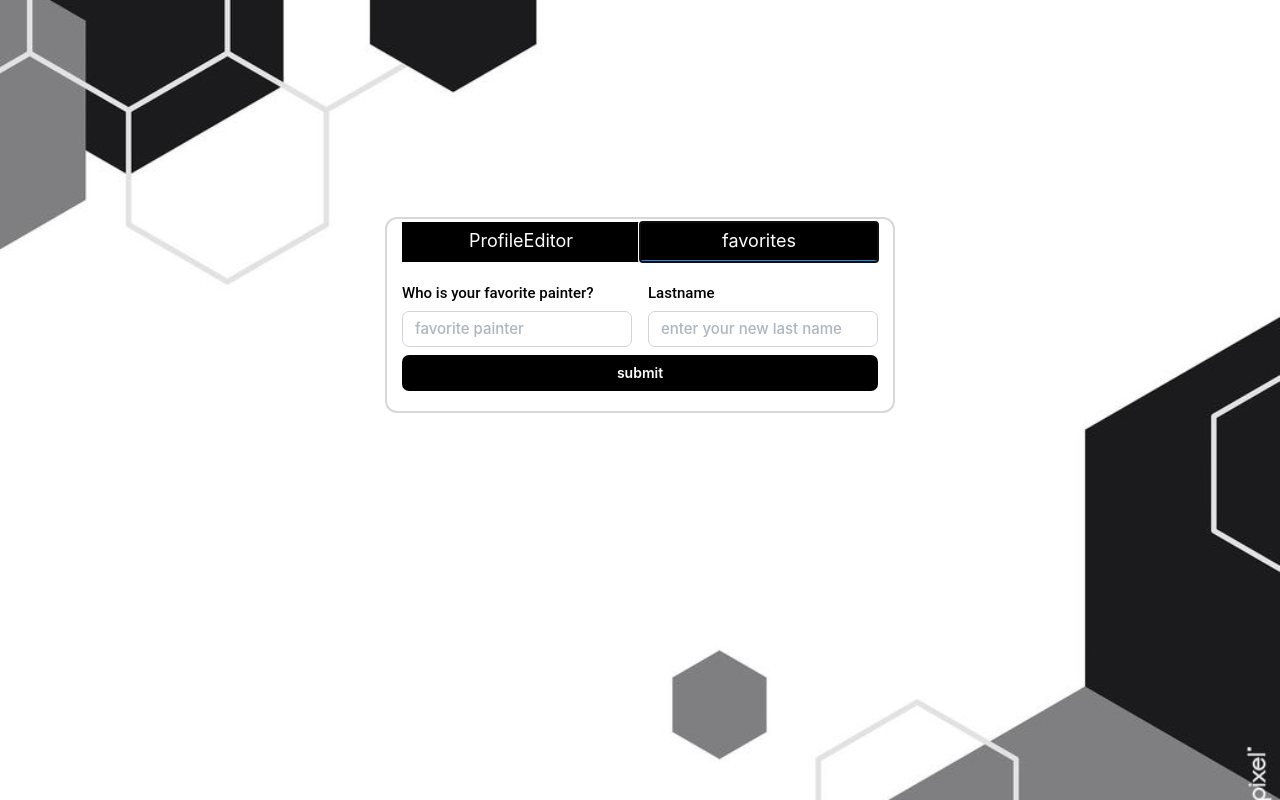
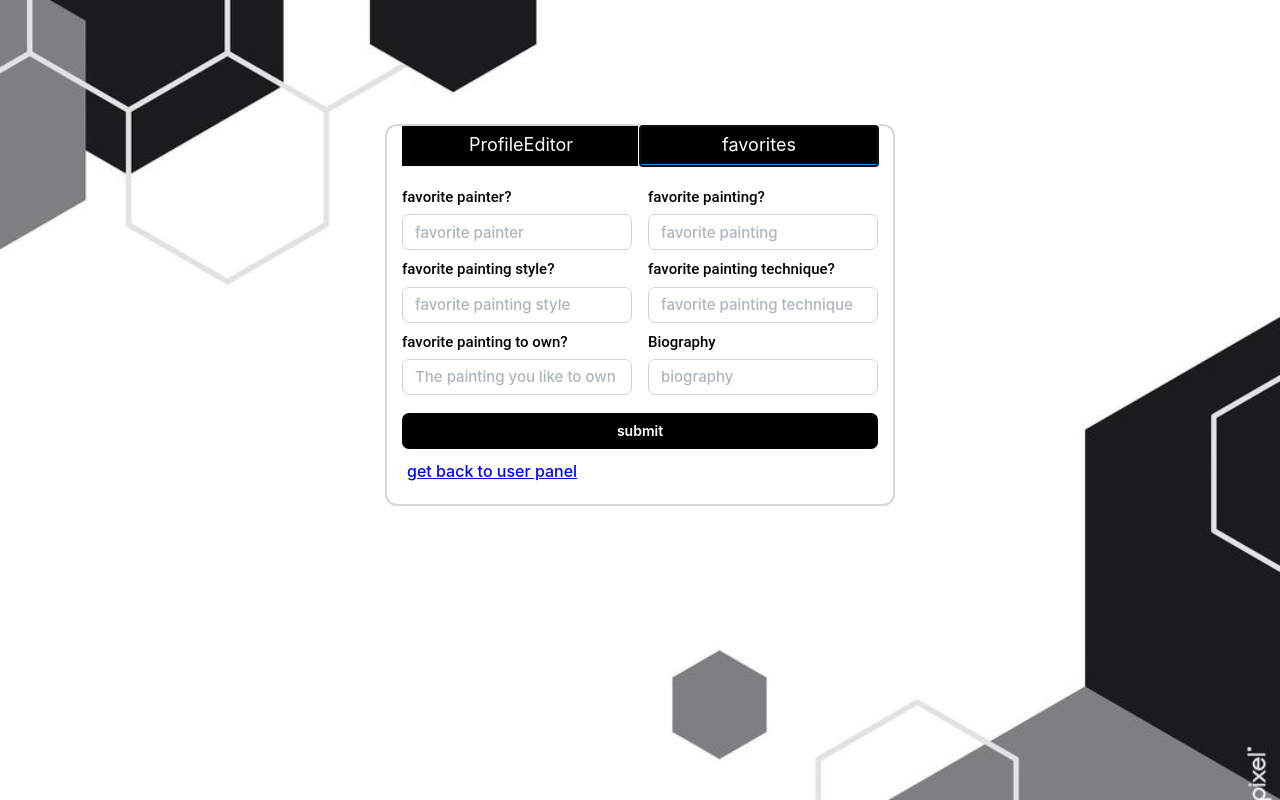
Before and after one commit to Software-Analysis-And-Design-IUST-4031/front-end-new, a React (Vite) app: page /ProfileEditor in a window 1280 px wide. Both pictures are taken after a click on the tab "favorites". Built offline with nearby package versions, Linux system fonts and the light colour scheme.

Commit message:
add : biography field to favorites tab

```diff
--- a/src/ProfileEditor.tsx
+++ b/src/ProfileEditor.tsx
@@ -1,6 +1,6 @@
 import { useState } from "react"
-import { Drawer, ScrollArea, TextInput, Select, Popover, List, ListItem, Button, Radio, PasswordInput, Box, Grid, MantineProvider, Tabs} from '@mantine/core'
-//import { Navigate, useNavigate } from "react-router-dom";
+import { Drawer, ScrollArea, TextInput, Select, Popover, Text, List, ListItem, Button, Radio, PasswordInput, Box, Grid, MantineProvider, Tabs} from '@mantine/core'
+import { Navigate, useNavigate, Link } from "react-router-dom";
 import { EyeCheck, EyeOff, GitFork } from 'tabler-icons-react';
 
 const ProfileEditor = () => {
@@ -19,6 +19,11 @@
   const [activeTab, setActiveTab] = useState<string | null>('profile-editor');
 
   const [favoritePainter, setFavoritePainter] = useState('');
+  const [favoritePainting, setFavoritePainting] = useState('');
+  const [favoritePaintingstyle, setFavoritePaintingStyle] = useState('');
+  const [favoritePaintingTech, setFavoritePaintingTech] = useState('');
+  const [favoritePaintingOwn, setFavoritePaintingOwn] = useState('');
+  const [biography, setBiography] = useState('');
 
   const handeOptionsSelect = (value: string | null) => {
     setSelectedValue(value);
@@ -75,6 +80,31 @@
     setFavoritePainter(value);
   }
 
+  const handleFavoritePaintingChange = (event: React.ChangeEvent<HTMLInputElement>) => {
+    const value = event.target.value;
+    setFavoritePainting(value);
+  }
+
+  const handleFavoritePaintingStyleChange = (event: React.ChangeEvent<HTMLInputElement>) => {
+    const value = event.target.value;
+    setFavoritePaintingStyle(value);
+  }
+
+  const handleFavoritePaintingTechChange = (event: React.ChangeEvent<HTMLInputElement>) => {
+    const value = event.target.value;
+    setFavoritePaintingTech(value);
+  }
+
+  const handleFavoritePaintingOwnChange = (event: React.ChangeEvent<HTMLInputElement>) => {
+    const value = event.target.value;
+    setFavoritePaintingOwn(value);
+  }
+
+  const handleBiographyChange = (event: React.ChangeEvent<HTMLInputElement>) => {
+    const value = event.target.value;
+    setBiography(value);
+  }
+
   return (
     <MantineProvider>
       <Box
@@ -88,7 +118,7 @@
           margin: '0 auto',
           marginBottom: '170px',
           padding: '20px 20px 20px 20px',
-          paddingTop: '3px',
+          paddingTop: '0px',
           paddingLeft: '15px',
           paddingRight: '15px',
           border: '2px solid rgba(0, 0, 0, 0.158)',
@@ -254,7 +284,7 @@
                     }}}
                 />
               </label>
-            </Grid.Col>
+              </Grid.Col>
             <Grid.Col span={6}>
                 <label>
                 <TextInput
@@ -393,6 +423,7 @@
                 style={{
                   color: 'white',
                   backgroundColor: 'black',
+                  marginTop: '10px',
                   '&:hover': {
                     backgroundColor: 'white',
                     color: 'black'
@@ -406,13 +437,28 @@
               </Button>
             </Grid.Col>
           </Grid>
+          <Grid justify='left' gutter={6}>
+            <Grid.Col span={6}>
+              <Link to="/Login" style={{
+                color: 'blue',
+                marginLeft: '5px',
+                marginTop: '7px',
+                textDecoration: 'underline',
+                display: 'block',
+                textAlign: 'left',
+                left: -1
+              }}>
+                get back to user pannel
+              </Link>
+            </Grid.Col>
+          </Grid>
           </Tabs.Panel>
           <Tabs.Panel value="favorites" pt="lg">
           <Grid>
               <Grid.Col span={6}>
                 <label>
                   <TextInput
-                    label='Who is your favorite painter?'
+                    label="favorite painter?"
                     type='text'
                     name="favorite_painter"
                     value={favoritePainter}
@@ -438,12 +484,12 @@
                 <Grid.Col span={6}>
               <label>
                 <TextInput
-                  label='Lastname'
+                  label="favorite painting?"
                   type='text'
-                  name="last_name"
-                  value={lastName}
-                  onChange={handleLastnameChange}
-                  placeholder='enter your new last name'
+                  name="favorite painting"
+                  value={favoritePainting}
+                  onChange={handleFavoritePaintingChange}
+                  placeholder='favorite painting'
                   labelProps={{ className:'label-aligned'}}
                   styles={{
                     input: {
@@ -461,6 +507,110 @@
               </label>
             </Grid.Col>
             </Grid>
+            <Grid>
+              <Grid.Col span={6}>
+                <label>
+                <TextInput
+                  label="favorite painting style?"
+                  type='text'
+                  name="favorite painting style"
+                  value={favoritePaintingstyle}
+                  onChange={handleFavoritePaintingStyleChange}
+                  placeholder='favorite painting style'
+                  labelProps={{ className:'label-aligned'}}
+                  styles={{
+                    input: {
+                      width: '230px',
+                      borderRadius: '7px'
+                    },
+                    label: {
+                      fontSize: '15px',
+                      fontWeight: '550',
+                      marginBottom: '5px',
+                      textAlign: "left",
+                      marginLeft: '0px'
+                    }}}
+                />
+                </label>
+              </Grid.Col>
+              <Grid.Col span={6}>
+                <label>
+                <TextInput
+                  label="favorite painting technique?"
+                  type='text'
+                  name="favorite painting technique"
+                  value={favoritePaintingTech}
+                  onChange={handleFavoritePaintingTechChange}
+                  placeholder='favorite painting technique'
+                  labelProps={{ className:'label-aligned'}}
+                  styles={{
+                    input: {
+                      width: '230px',
+                      borderRadius: '7px'
+                    },
+                    label: {
+                      fontSize: '15px',
+                      fontWeight: '550',
+                      marginBottom: '5px',
+                      textAlign: "left",
+                      marginLeft: '0px'
+                    }}}
+                />
+                </label>
+              </Grid.Col>
+            </Grid>
+            <Grid>
+              <Grid.Col span={6}>
+              <label>
+                <TextInput
+                  label="favorite painting to own?"
+                  type='text'
+                  name="favorite painting to own"
+                  value={favoritePaintingOwn}
+                  onChange={handleFavoritePaintingOwnChange}
+                  placeholder='The painting you like to own'
+                  labelProps={{ className:'label-aligned'}}
+                  styles={{
+                    input: {
+                      width: '230px',
+                      borderRadius: '7px'
+                    },
+                    label: {
+                      fontSize: '15px',
+                      fontWeight: '550',
+                      marginBottom: '5px',
+                      textAlign: "left",
+                      marginLeft: '0px'
+                    }}}
+                />
+                </label>
+              </Grid.Col>
+              <Grid.Col span={6}>
+              <label>
+                <TextInput
+                  label="Biography"
+                  type='text'
+                  name="biography"
+                  value={biography}
+                  onChange={handleBiographyChange}
+                  placeholder='biography'
+                  labelProps={{ className:'label-aligned'}}
+                  styles={{
+                    input: {
+                      width: '230px',
+                      borderRadius: '7px'
+                    },
+                    label: {
+                      fontSize: '15px',
+                      fontWeight: '550',
+                      marginBottom: '5px',
+                      textAlign: "left",
+                      marginLeft: '0px'
+                    }}}
+                />
+                </label>
+              </Grid.Col>
+            </Grid>
             <Grid justify='center'>
             <Grid.Col>
             <Button
@@ -470,6 +620,7 @@
                 style={{
                   color: 'white',
                   backgroundColor: 'black',
+                  marginTop: '10px',
                   '&:hover': {
                     backgroundColor: 'white',
                     color: 'black'
@@ -483,6 +634,21 @@
               </Button>
             </Grid.Col>
           </Grid>
+          <Grid justify='left' gutter={6}>
+            <Grid.Col span={6}>
+              <Link to="/Login" style={{
+                color: 'blue',
+                marginLeft: '5px',
+                marginTop: '7px',
+                textDecoration: 'underline',
+                display: 'block',
+                textAlign: 'left',
+                left: -1
+              }}>
+                get back to user panel
+              </Link>
+            </Grid.Col>
+          </Grid>
           </Tabs.Panel>
         </Tabs>
       </Box>
--- a/src/SideBar.tsx
+++ b/src/SideBar.tsx
@@ -15,9 +15,9 @@
         <Drawer
           opened={DrawerOpened}
           onClose={() => setDrawerOpened(false)}
-          title="Profile Editor"
+          title="SideBar"
           position="left"
-          style={{width: '2900px'}}
+          style={{width: '2900px', marginLeft: '0px'}}
           size="20%">
             <ScrollArea style={{
                 height: '100%'
```
